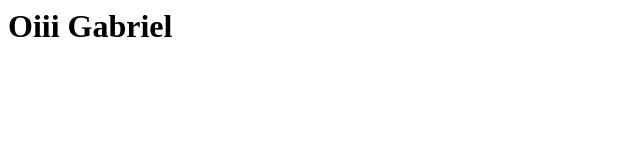
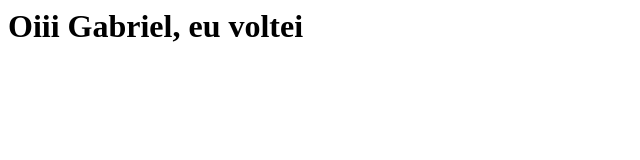
Before and after one commit to kassiamarques21/lab--colaboracao-github, a plain HTML site: page index.html in a window 1280 px wide. Shown: the whole page, without its empty margins (0-640 px from the left). Drawn offline with Linux system fonts and the light colour scheme.

Commit message:
commit 2

```diff
--- a/index.html
+++ b/index.html
@@ -1 +1 @@
-<h1>Oiii Gabriel</h1>
+<h1>Oiii Gabriel, eu voltei</h1>
```
